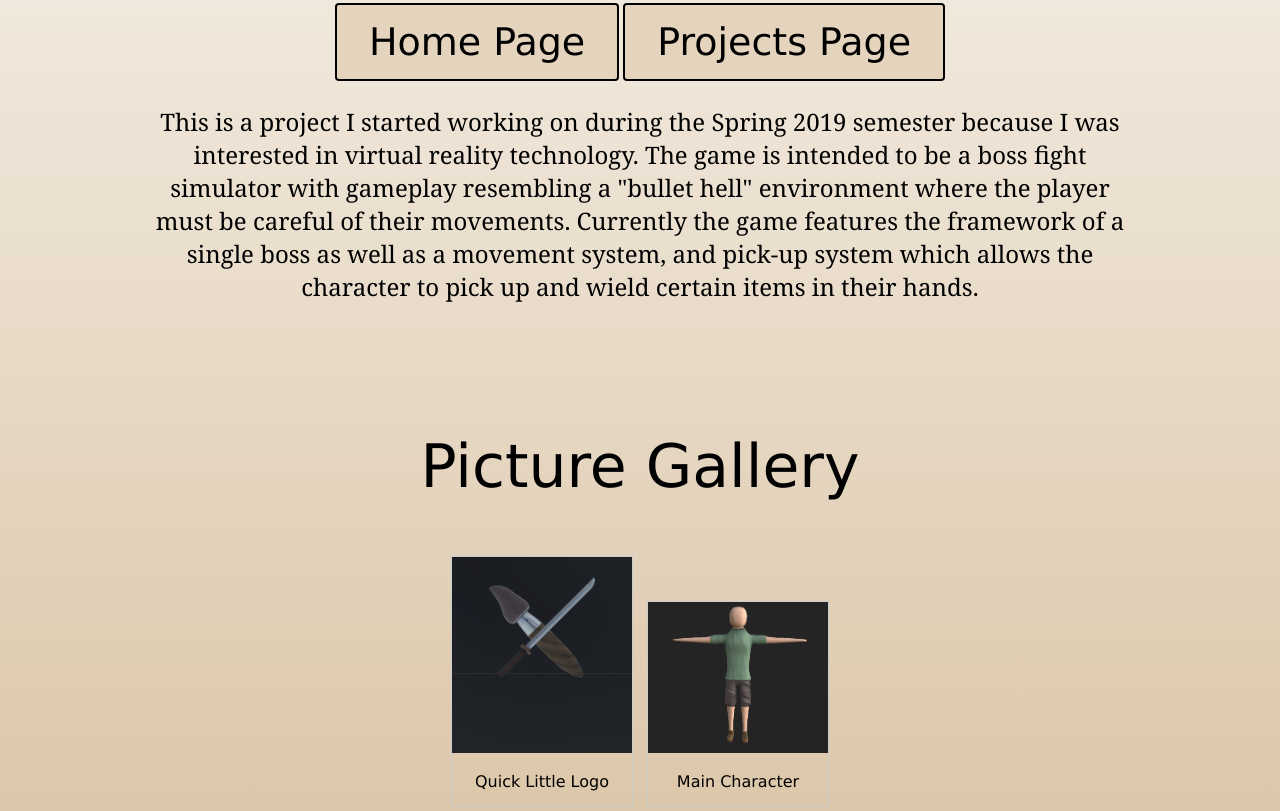
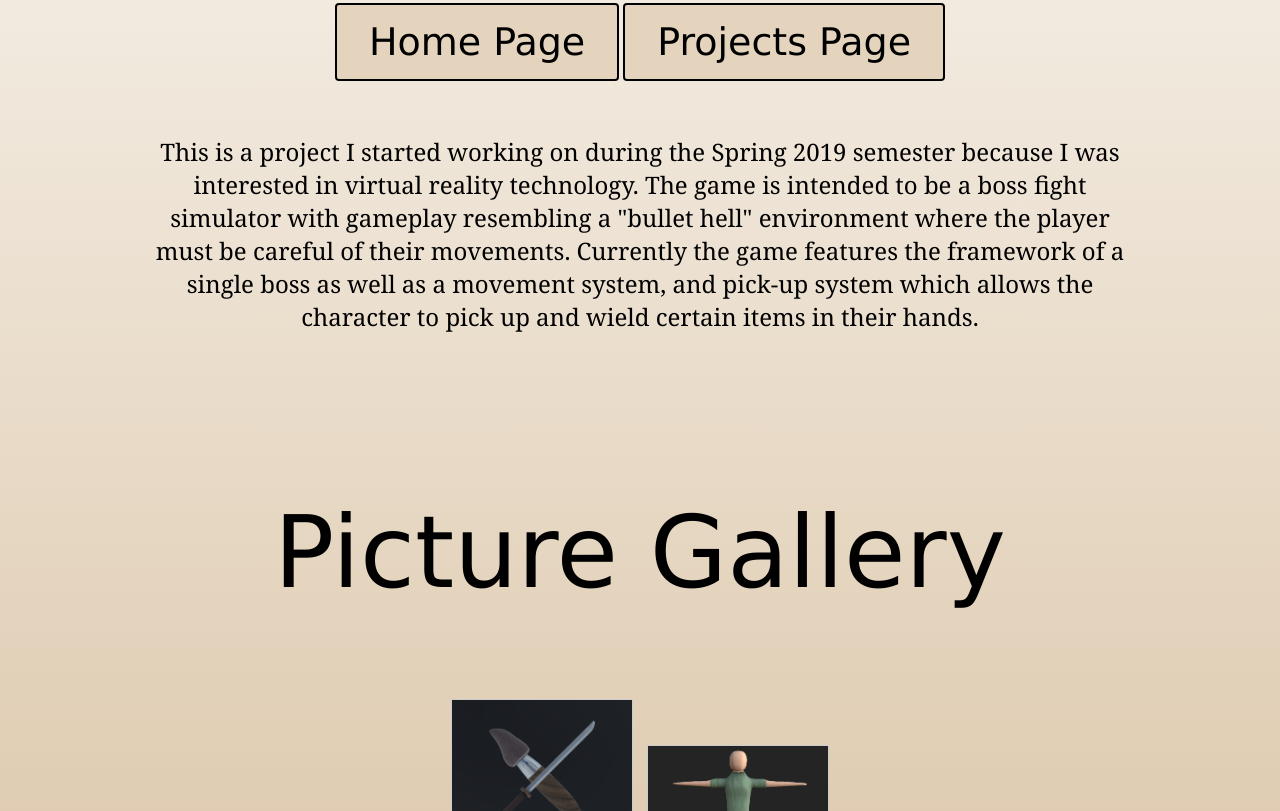
Before and after one commit to snowystars1/snowystars1.github.io, a plain HTML site: page HTML/VR.html in a window 1280 px wide. Shown: the part 546-1357 px from the top of the page. Drawn offline with Linux system fonts and the light colour scheme.

Commit message:
Changed Font Sizes Again And Button Spacing

```diff
--- a/StyleSheets/eachProject.css
+++ b/StyleSheets/eachProject.css
@@ -39,7 +39,7 @@ h1 {
 }
 
 h2 {
-		font: 60px Verdana, sans-serif;
+		font: 100px Verdana, sans-serif;
 	/*text-shadow: 0px 3px #808080;*/
 	width: 100%;
 	font-weight: 100;
@@ -90,6 +90,7 @@ div.desc {
   	font-family: Verdana, Geneva, sans-serif;
     font-size: 38px;
   	/*margin: 4px 2px;*/
+    margin-bottom: 30px;
   	cursor: pointer;
   	-webkit-transition-duration: 0.4s; /* Safari */
   	transition-duration: 0.4s;
```
